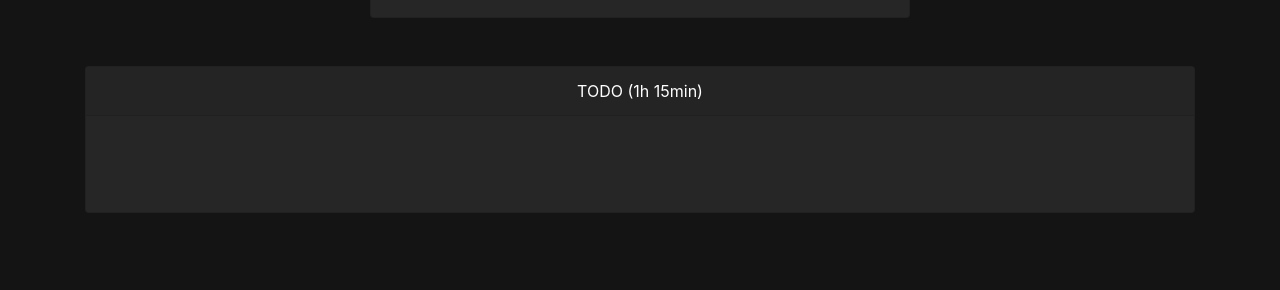
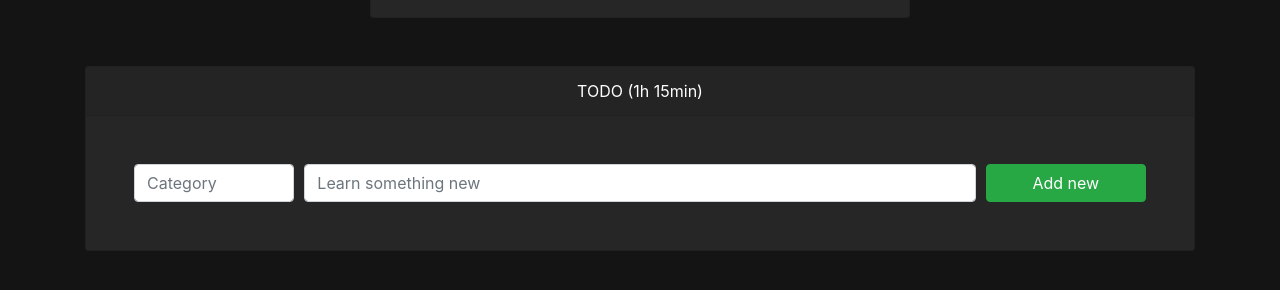
Before and after one commit to revivalme/Pomodoro, a plain HTML site: page app/index.html in a window 1280 px wide. Shown: the part 280-570 px from the top of the page. Drawn offline with nearby package versions, Linux system fonts and the light colour scheme.

Commit message:
Added form in todo block

```diff
--- a/app/index.html
+++ b/app/index.html
@@ -38,7 +38,22 @@
     <section id="todo-block" class="card bg-primary mt-5">
       <div class="card-header text-center">TODO (1h 15min)</div>
       <div class="card-body p-5">
-
+        <!-- Form -->
+        <form id="form" class="form-row">
+          <div class="col-2">
+            <input list=languages class="form-control" placeholder="Category">
+            <datalist id=languages>
+              <option value="Work"></option>
+              <option value="Personal"></option>
+            </datalist>
+          </div>
+          <div class="col-8">
+            <input type="text" class="form-control" placeholder="Learn something new">
+          </div>
+          <div class="col">
+            <button type="submit" class="btn btn-success w-100">Add new</button>
+          </div>
+        </form>
       </div>
     </section>
   </div>
```
